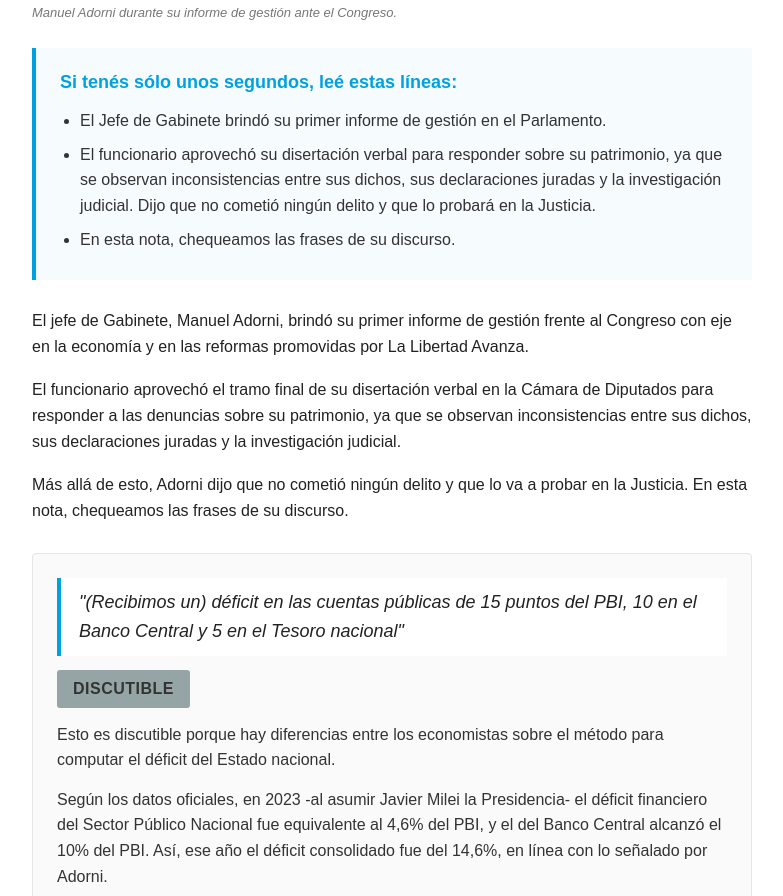
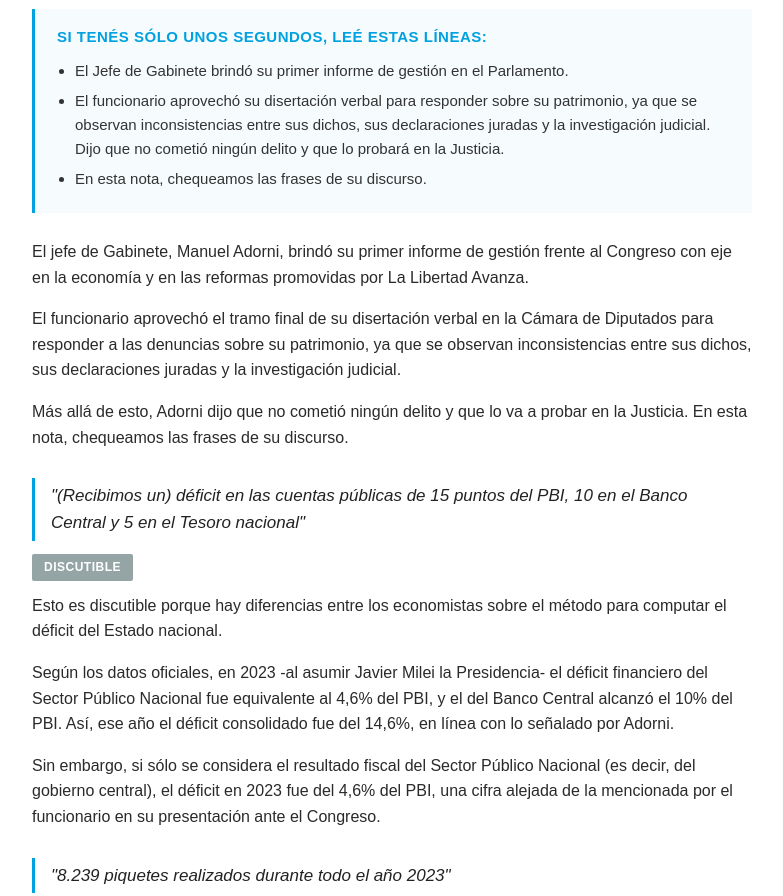
Before and after one commit to juancanterle/semana3-html-css, a plain HTML site: page index.html in a window 1280 px wide. Shown: the part 1041-1937 px from the top of the page, without its empty margins (248-1031 px from the left). Drawn offline with Linux system fonts and the light colour scheme.

Commit message:
Quita las cajas de cada chequeo y ajusta tamanos de texto
Co-Authored-By: Claude Opus 4.7 (1M context) <noreply@anthropic.com>

```diff
--- a/style.css
+++ b/style.css
@@ -80,24 +80,26 @@ main {
 }
 
 h1 {
-	font-size: 36px;
+	font-size: 32px;
 	color: #111;
-	line-height: 1.2;
-	margin-bottom: 16px;
+	line-height: 1.25;
+	margin-bottom: 14px;
+	font-weight: 800;
 }
 
 .bajada {
-	font-size: 19px;
+	font-size: 17px;
 	color: #444;
 	margin-bottom: 18px;
+	line-height: 1.5;
 }
 
 .meta {
-	font-size: 14px;
-	color: #666;
+	font-size: 13px;
+	color: #888;
 	border-top: 1px solid #e5e5e5;
 	border-bottom: 1px solid #e5e5e5;
-	padding: 12px 0;
+	padding: 10px 0;
 	margin-bottom: 24px;
 }
 
@@ -120,71 +122,61 @@ figcaption {
 /* RESUMEN EJECUTIVO */
 .resumen {
 	background-color: #f6fbfd;
-	border-left: 4px solid #00a1e0;
-	padding: 20px 24px;
-	margin-bottom: 28px;
+	border-left: 3px solid #00a1e0;
+	padding: 16px 22px;
+	margin-bottom: 26px;
 }
 
 .resumen h2 {
-	font-size: 18px;
+	font-size: 15px;
 	color: #00a1e0;
-	margin-bottom: 12px;
+	margin-bottom: 10px;
+	text-transform: uppercase;
+	letter-spacing: 0.5px;
 }
 
 .resumen ul {
-	margin-left: 20px;
+	margin-left: 18px;
 }
 
 .resumen li {
-	margin-bottom: 8px;
+	margin-bottom: 6px;
 	color: #333;
+	font-size: 15px;
 }
 
 /* PÁRRAFOS */
-article > p {
-	margin-bottom: 18px;
+article p {
+	margin-bottom: 16px;
+	font-size: 16px;
+	color: #2a2a2a;
 }
 
-/* CHEQUEOS */
+/* CHEQUEOS — flujo continuo, sin cajas */
 .chequeo {
-	background-color: #fafafa;
-	border: 1px solid #e5e5e5;
-	border-radius: 4px;
-	padding: 24px;
-	margin: 30px 0;
+	margin: 28px 0;
 }
 
 .chequeo blockquote {
-	border-left: 4px solid #00a1e0;
-	padding: 10px 18px;
-	margin-bottom: 14px;
-	font-size: 18px;
+	border-left: 3px solid #00a1e0;
+	padding: 4px 16px;
+	margin-bottom: 12px;
+	font-size: 17px;
 	font-style: italic;
 	color: #222;
-	background-color: #fff;
-}
-
-.chequeo p {
-	margin-bottom: 14px;
-	font-size: 16px;
-	color: #333;
-}
-
-.chequeo p:last-child {
-	margin-bottom: 0;
 }
 
 /* VEREDICTOS */
 .veredicto {
 	display: inline-block;
-	padding: 6px 16px;
-	border-radius: 3px;
+	padding: 4px 12px;
+	border-radius: 2px;
 	color: #fff;
-	font-size: 13px;
+	font-size: 12px;
 	font-weight: bold;
 	text-transform: uppercase;
 	letter-spacing: 0.5px;
-	margin-bottom: 14px;
+	margin-bottom: 12px;
 }
 
 .veredicto.verdadero  { background-color: #2ecc71; }
@@ -204,14 +196,15 @@ article > p {
 }
 
 .apoyo h3 {
-	font-size: 24px;
+	font-size: 22px;
 	margin-bottom: 14px;
 }
 
 .apoyo p {
 	margin-bottom: 14px;
-	font-size: 15px;
+	font-size: 14px;
 	line-height: 1.5;
+	color: #fff;
 }
 
 .btn-donar-aside {
```
